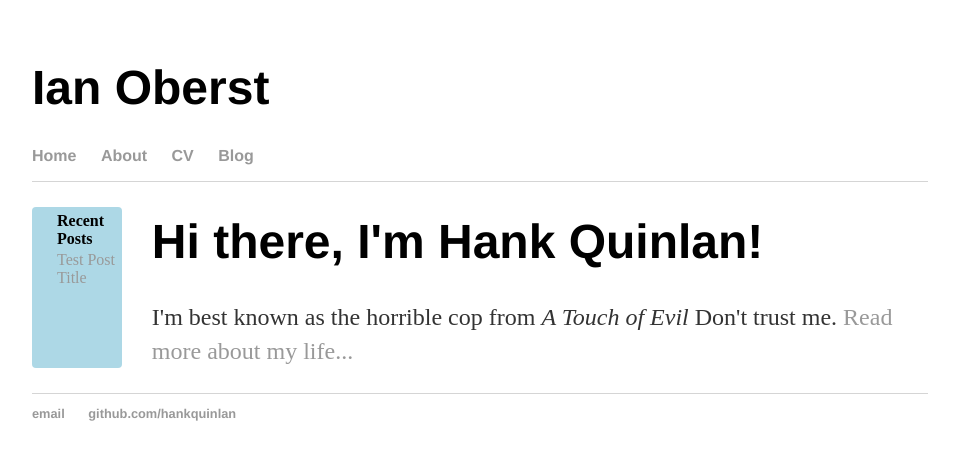
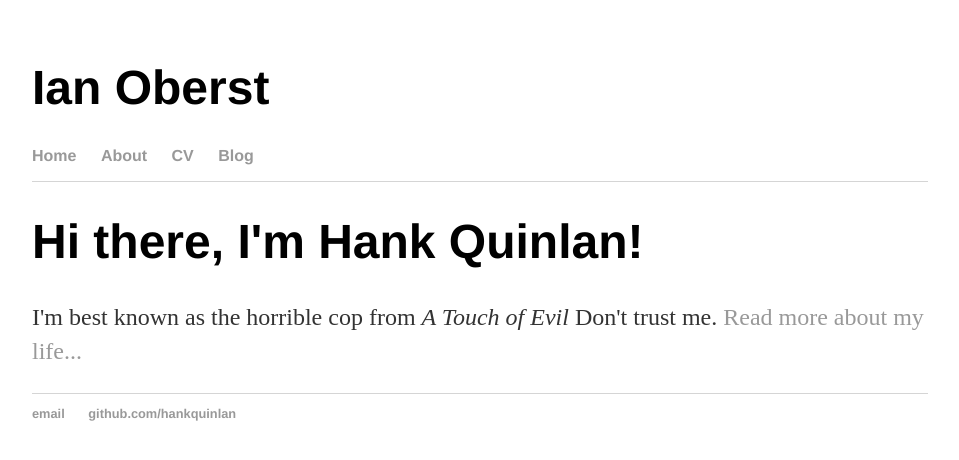
Before and after one commit to Areson/areson.github.io, a Jekyll site: the page built from index.html, in a window 1280 px wide. Shown: the top 460 px of the page, without its empty margins (160-1119 px from the left). Built offline with Jekyll 4.4.1, drawn with Linux system fonts in a browser that asks for light colours; the list of posts is cut into pages by our own code.

Commit message:
Update default.html

```diff
--- a/_layouts/default.html
+++ b/_layouts/default.html
@@ -17,24 +17,8 @@
 				</ul>
 				</nav>
 			</header>
-			<div class="flex-container">
-				<div class="aside aside-1">
-					<div class="sidebar">
-						<h4>Recent Posts</h4>
-						<ul>
-							{% for post in paginator.posts %}
-							<li><a href="{{ post.url }}">{{ post.title }}</a></li>
-							{% endfor %}
-						</ul>
-					</div>
-				</div>
-				<div class="aside aside-2">
-					<div class="container">
-
-					{{ content }}
-
-					</div><!-- /.container -->
-				</div>
+			<div class="container">
+				{{ content }}
 			</div>
 			<footer>
 	    		<ul>
```
